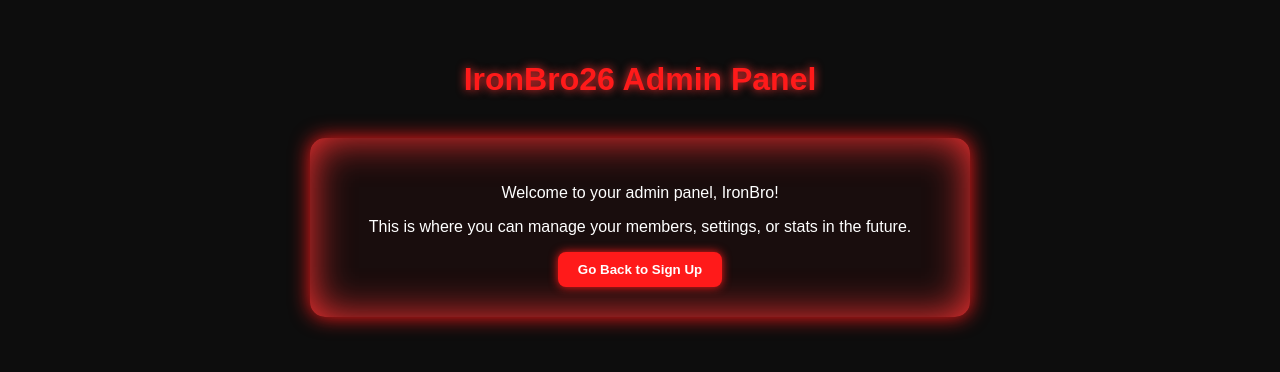
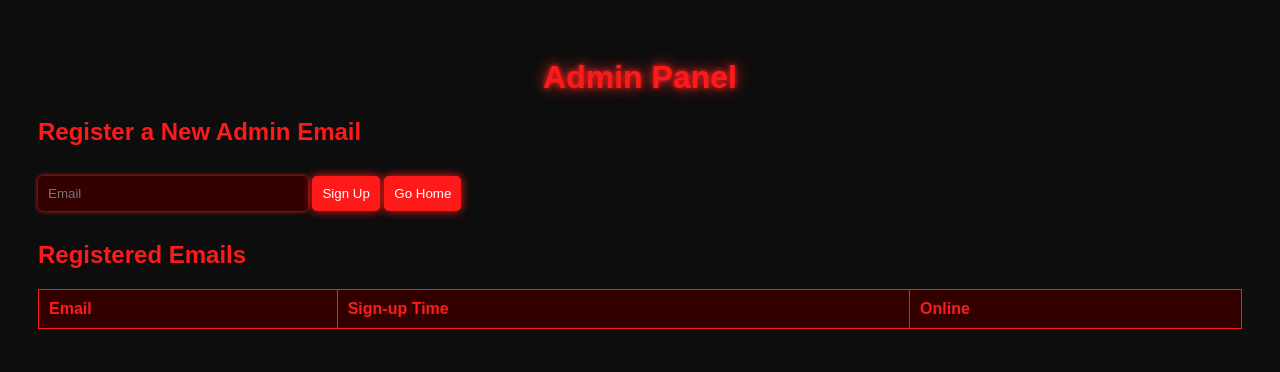
Before and after one commit to IronBro26/New-folder, a website: page admin.html in a window 1280 px wide. Drawn offline with Linux system fonts and the light colour scheme.

Commit message:
Update admin.html

```diff
--- a/admin.html
+++ b/admin.html
@@ -5,67 +5,33 @@
 <meta name="viewport" content="width=device-width, initial-scale=1.0">
 <title>Admin Panel - IronBro26</title>
 <style>
-  body {
-    background:#0d0d0d;
-    color:#fff;
-    font-family:Arial,sans-serif;
-    margin:0;
-    padding:40px;
-    text-align:center;
-  }
-
-  h1 {
-    color:#ff1a1a;
-    text-shadow:0 0 10px #ff3333;
-  }
-
-  .panel {
-    background:rgba(255,26,26,0.05);
-    border-radius:15px;
-    padding:30px;
-    box-shadow:0 0 20px #ff1a1a, 0 0 40px #ff3333 inset;
-    max-width:600px;
-    margin:40px auto;
-  }
-
-  button {
-    padding:10px 20px;
-    border:none;
-    border-radius:8px;
-    background:#ff1a1a;
-    color:#fff;
-    cursor:pointer;
-    font-weight:bold;
-    box-shadow:0 0 10px #ff1a1a;
-  }
-
-  button:hover {
-    background:#ff3333;
-    box-shadow:0 0 20px #ff6666;
-  }
-
-  a {
-    color:#ff6666;
-    text-decoration:none;
-  }
-
-  a:hover {
-    text-decoration:underline;
-  }
+body { background:#0d0d0d; color:#ff1a1a; font-family:Arial, sans-serif; padding:30px; }
+h1 { text-align:center; text-shadow:0 0 5px #ff1a1a,0 0 15px #ff3333; }
+input, button { margin:10px 0; padding:10px; border-radius:5px; border:none; }
+input { width:250px; background:#330000; color:#ff6666; box-shadow:0 0 5px #ff1a1a; }
+button { background:#ff1a1a; color:white; cursor:pointer; box-shadow:0 0 10px #ff1a1a; }
+button:hover { background:#ff3333; box-shadow:0 0 15px #ff1a1a,0 0 30px #ff6666; }
+table { width:100%; border-collapse:collapse; margin-top:20px; }
+th, td { border:1px solid #ff1a1a; padding:10px; text-align:left; }
+th { background:#330000; }
+.online { color:#00ff00; font-weight:bold; }
 </style>
 </head>
 <body>
-  <h1>IronBro26 Admin Panel</h1>
-  <div class="panel">
-    <p>Welcome to your admin panel, IronBro!</p>
-    <p>This is where you can manage your members, settings, or stats in the future.</p>
-    <button onclick="goBack()">Go Back to Sign Up</button>
-  </div>
+<h1>Admin Panel</h1>
 
-<script>
-function goBack() {
-  window.location.href = "signup.html";
-}
-</script>
-</body>
-</html>
+<h2>Register a New Admin Email</h2>
+<input type="email" id="newAdminEmail" placeholder="Email">
+<button onclick="addAdmin()">Sign Up</button>
+<button onclick="goHome()">Go Home</button>
+
+<h2>Registered Emails</h2>
+<table>
+  <thead>
+    <tr>
+      <th>Email</th>
+      <th>Sign-up Time</th>
+      <th>Online</th>
+    </tr>
+  </thead>
+  <tbody id="usersTable"></t
```
